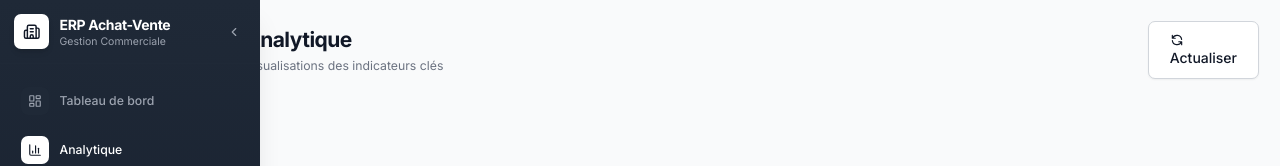
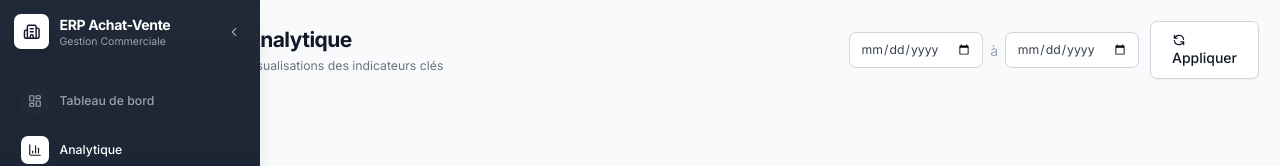
Before and after one commit to maharavo1rdn/Achat_Vente_Production, a Vue app in the folder frontend/: page /analytics in a window 1280 px wide. Shown: the top 166 px of the page. Built offline with nearby package versions, Linux system fonts and the light colour scheme; no server answers; sample sign-in values are in the browser's storage.

Commit message:
Dashboard direction (ajout filtre)

```diff
--- a/frontend/src/views/Dashboard.vue
+++ b/frontend/src/views/Dashboard.vue
@@ -28,11 +28,16 @@
           <p class="page-subtitle">Vue d'ensemble de votre activité commerciale</p>
         </div>
         <div class="header-actions">
+          <div class="flex items-center gap-2">
+            <input type="date" v-model="startDate" class="input-date" />
+            <span class="text-gray-400">à</span>
+            <input type="date" v-model="endDate" class="input-date" />
+          </div>
           <button @click="loadDashboardData" class="btn-secondary">
             <svg class="w-4 h-4" fill="none" stroke="currentColor" viewBox="0 0 24 24">
               <path stroke-linecap="round" stroke-linejoin="round" stroke-width="2" d="M4 4v5h.582m15.356 2A8.001 8.001 0 004.582 9m0 0H9m11 11v-5h-.581m0 0a8.003 8.003 0 01-15.357-2m15.357 2H15"></path>
             </svg>
-            <span>Actualiser</span>
+            <span>Appliquer</span>
           </button>
         </div>
       </div>
@@ -228,6 +233,9 @@ const recentAchats = ref([])
 const loading = ref(false)
 const error = ref(null)
 
+const startDate = ref('')
+const endDate = ref('')
+
 const formatCurrency = (amount) => {
   return new Intl.NumberFormat('fr-MG', {
     style: 'currency',
@@ -245,7 +253,11 @@ const loadDashboardData = async () => {
   loading.value = true
   error.value = null
   try {
-    const statsResponse = await api.get('/dashboard/stats')
+    const params = {}
+    if (startDate.value && endDate.value) {
+      params['periode'] = [startDate.value, endDate.value]
+    }
+    const statsResponse = await api.get('/dashboard/stats', { params })
     const data = statsResponse.data || {}
 
     stats.value = {
@@ -372,6 +384,10 @@ onMounted(() => {
   @apply flex items-center gap-3;
 }
 
+.input-date {
+  @apply px-3 py-2 rounded-lg border border-gray-300 bg-white text-sm text-gray-700 focus:outline-none focus:ring-2 focus:ring-gray-400;
+}
+
 /* Stats Grid */
 .stats-grid {
   @apply grid grid-cols-1 md:grid-cols-2 lg:grid-cols-4 gap-4;
--- a/frontend/src/views/analytics/Analytics.vue
+++ b/frontend/src/views/analytics/Analytics.vue
@@ -6,11 +6,16 @@
         <p class="page-subtitle">Visualisations des indicateurs clés</p>
       </div>
       <div class="header-actions">
+        <div class="flex items-center gap-2">
+          <input type="date" v-model="startDate" class="input-date" />
+          <span class="text-gray-400">à</span>
+          <input type="date" v-model="endDate" class="input-date" />
+        </div>
         <button @click="loadStats" class="btn-secondary">
           <svg class="w-4 h-4" fill="none" stroke="currentColor" viewBox="0 0 24 24">
             <path stroke-linecap="round" stroke-linejoin="round" stroke-width="2" d="M4 4v5h.582m15.356 2A8.001 8.001 0 004.582 9m0 0H9m11 11v-5h-.581m0 0a8.003 8.003 0 01-15.357-2m15.357 2H15"></path>
           </svg>
-          <span>Actualiser</span>
+          <span>Appliquer</span>
         </button>
       </div>
     </div>
@@ -81,6 +86,8 @@ const error = ref(null)
 const stats = ref({ totalCA: 0, margeBrute: 0, tauxRentabilite: 0 })
 const topClients = ref([])
 const topArticles = ref([])
+const startDate = ref('')
+const endDate = ref('')
 
 const formatCurrency = (amount) => new Intl.NumberFormat('fr-MG', { style: 'currency', currency: 'MGA', minimumFractionDigits: 0 }).format(Number(amount) || 0)
 const formatPercent = (value) => `${(Number(value) || 0).toFixed(1)} %`
@@ -89,7 +96,11 @@ const loadStats = async () => {
   loading.value = true
   error.value = null
   try {
-    const { data } = await api.get('/dashboard/stats')
+    const params = {}
+    if (startDate.value && endDate.value) {
+      params['periode'] = [startDate.value, endDate.value]
+    }
+    const { data } = await api.get('/dashboard/stats', { params })
     stats.value = {
       totalCA: data.totalCA ?? data.total_ca ?? 0,
       margeBrute: data.margeBrute ?? data.marge_brute ?? 0,
@@ -181,6 +192,7 @@ const verticalBarOptions = {
 .page-title { @apply text-2xl font-bold text-gray-900; }
 .page-subtitle { @apply text-sm text-gray-500 mt-1; }
 .header-actions { @apply flex items-center gap-3; }
+.input-date { @apply px-3 py-2 rounded-lg border border-gray-300 bg-white text-sm text-gray-700 focus:outline-none focus:ring-2 focus:ring-gray-400; }
 
 .stats-grid { @apply grid grid-cols-1 md:grid-cols-3 gap-4; }
 .stat-card { @apply bg-white rounded-lg border border-gray-200 p-5; }
```
